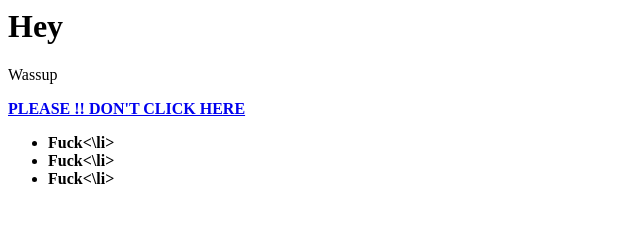
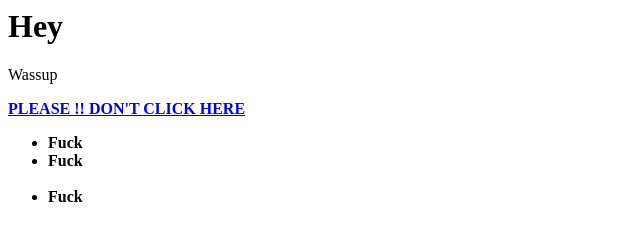
Before and after one commit to err0r-guy/trial, a plain HTML site: page index.html in a window 1280 px wide. Shown: the whole page, without its empty margins (0-640 px from the left). Drawn offline with Linux system fonts and the light colour scheme.

Commit message:
Update index.html

```diff
--- a/index.html
+++ b/index.html
@@ -4,9 +4,9 @@
 
 <a href="https://saveanilluminati.com/"><b>PLEASE !! DON'T CLICK HERE</a>
 <ul>
-    <li>Fuck<\li>
-    <li>Fuck<\li>
-    <li>Fuck<\li>
+    <li>Fuck</li>
+    <li>Fuck</li>
+    <li>Fuck</li>
 </ul>
 
 </html>
```
